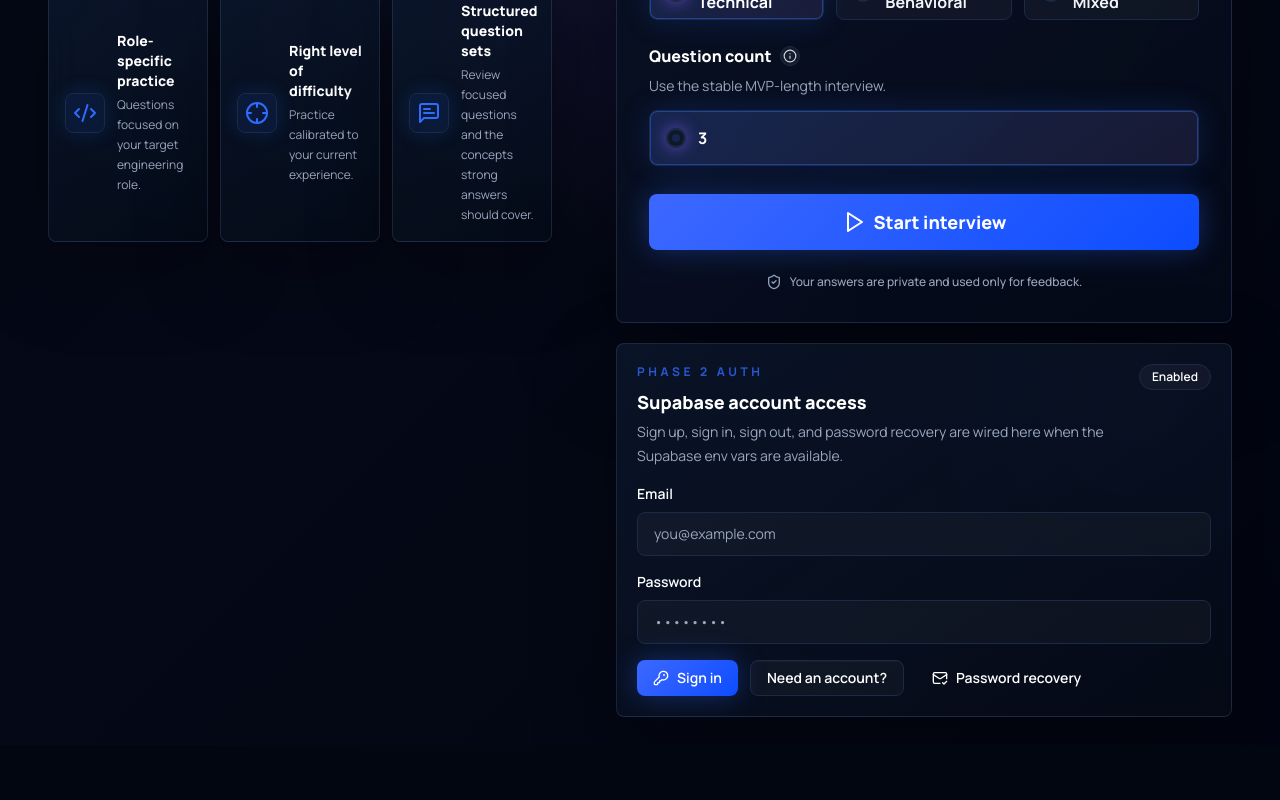
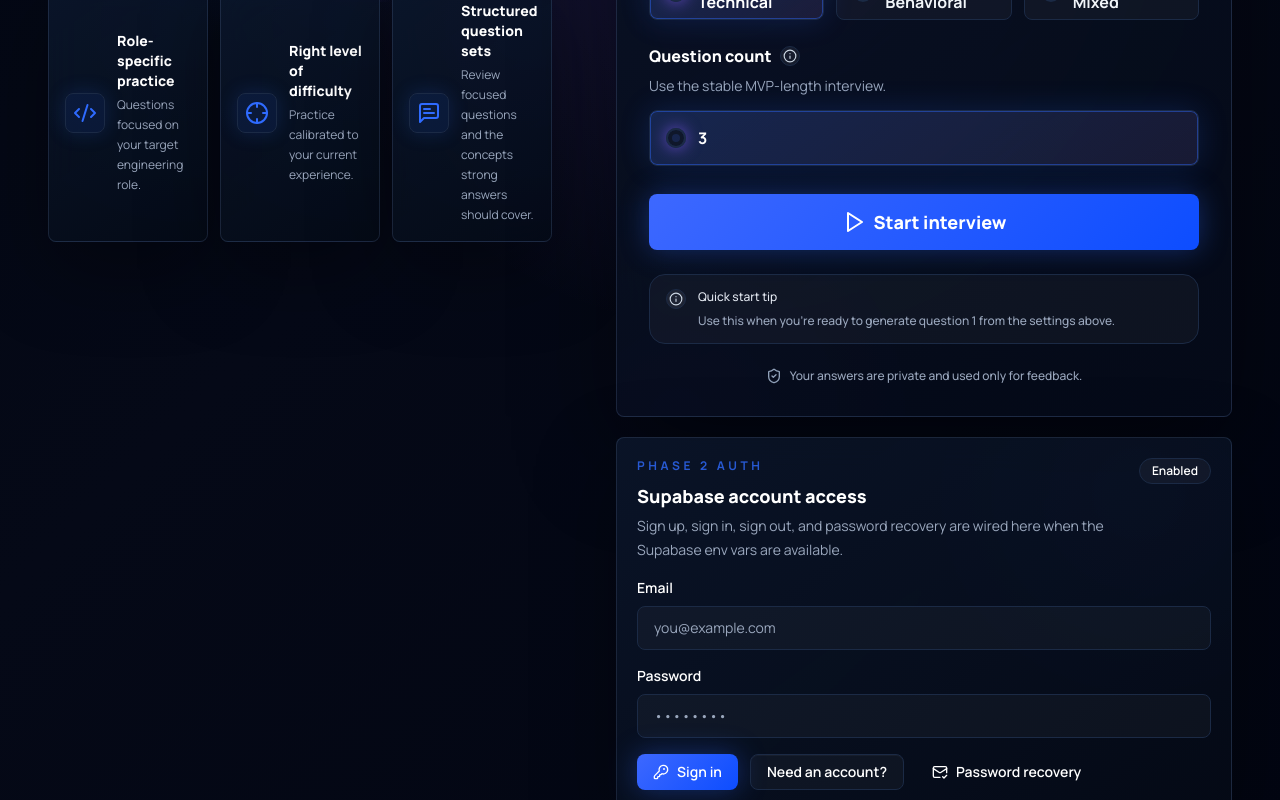
Before and after one commit to Avivmorad/InterviewPilot-AI, a React (Vite) app in the folder client/: page / in a window 1280 px wide. Shown: the part 798-1598 px from the top of the page. Before the commit the page ends 1543 px from the top, so only its background shows below. Built offline with nearby package versions, Linux system fonts and the light colour scheme; no server answers.

Commit message:
add start help bubble

```diff
--- a/client/src/components/interview/interview-config-form.tsx
+++ b/client/src/components/interview/interview-config-form.tsx
@@ -58,6 +58,8 @@ const interviewTypeIcons = {
 
 const setupHelpText =
   'Pick the role, level, interview type, and question count so the practice session matches your goal.'
+const startHelpText =
+  'Starts the interview right away using the selections you made above.'
 
 export function InterviewConfigForm({
   isLoading,
@@ -201,6 +203,28 @@ export function InterviewConfigForm({
         )}
         {isLoading ? 'Generating questions...' : 'Start interview'}
       </Button>
+      <div className="relative z-10 flex items-start gap-3 rounded-2xl border border-white/10 bg-white/[0.035] px-4 py-3 text-xs font-medium leading-5 text-muted-foreground">
+        <button
+          aria-describedby="start-help"
+          aria-label="Start interview help"
+          className="group relative mt-0.5 inline-flex size-5 shrink-0 items-center justify-center rounded-full border border-white/15 bg-white/[0.06] text-slate-300 transition hover:border-primary/50 hover:text-white focus-visible:outline-none focus-visible:ring-2 focus-visible:ring-primary/70"
+          title={startHelpText}
+          type="button"
+        >
+          <Info aria-hidden="true" className="size-3.5" />
+          <span
+            className="pointer-events-none absolute bottom-full left-1/2 z-20 mb-2 w-64 -translate-x-1/2 rounded-xl border border-white/10 bg-slate-950/95 px-3 py-2 text-left text-xs font-medium leading-5 text-slate-200 opacity-0 shadow-[0_18px_30px_rgba(0,0,0,0.35)] transition duration-200 group-hover:opacity-100 group-focus-visible:opacity-100"
+            id="start-help"
+            role="tooltip"
+          >
+            {startHelpText}
+          </span>
+        </button>
+        <div className="space-y-1">
+          <p className="text-slate-200">Quick start tip</p>
+          <p>Use this when you&apos;re ready to generate question 1 from the settings above.</p>
+        </div>
+      </div>
       <p className="relative z-10 flex items-center justify-center gap-2 text-center text-xs font-medium text-muted-foreground">
         <ShieldCheck aria-hidden="true" className="size-4 text-slate-400" />
         Your answers are private and used only for feedback.
```
